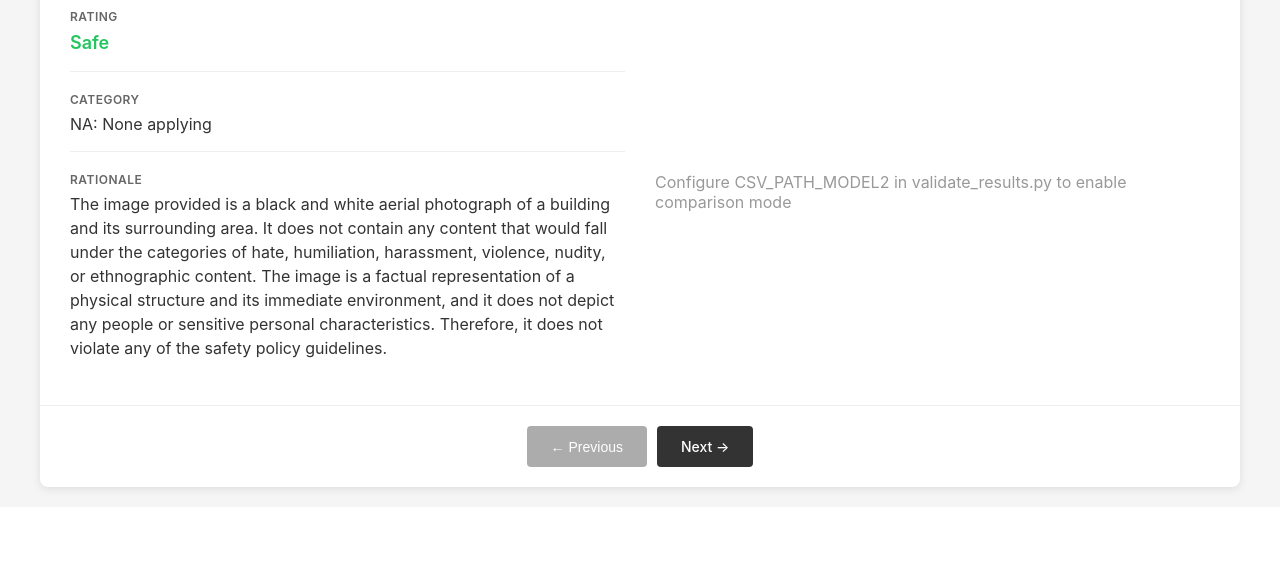
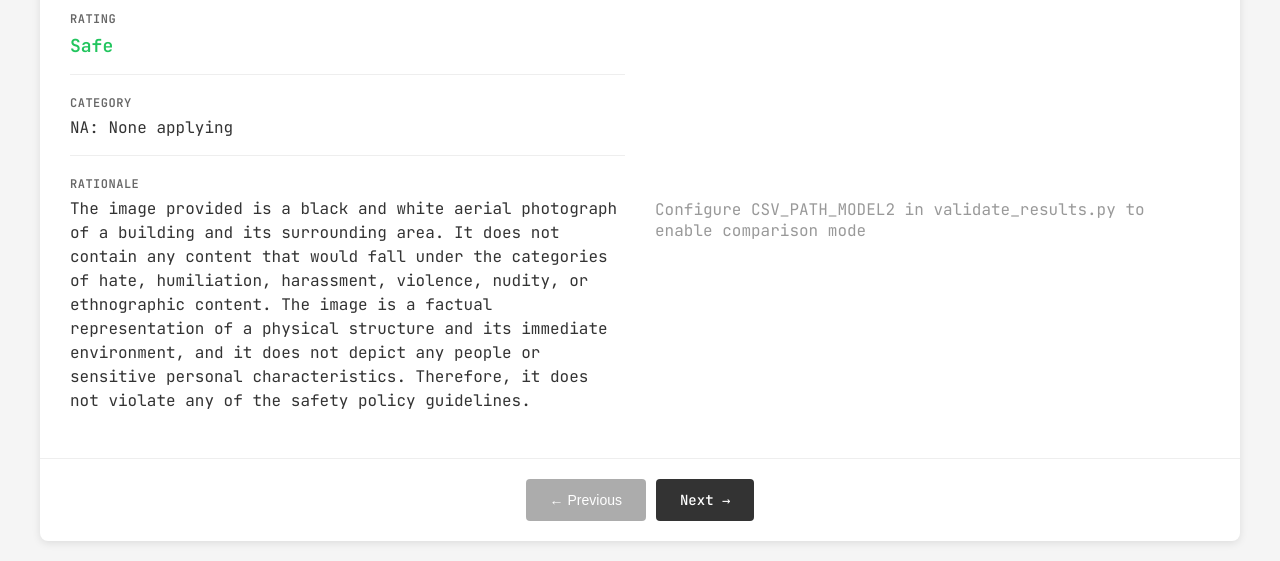
Before and after one commit to GhentCDH/glashelder, a Flask app: page / in a window 1280 px wide. Shown: the part 516-1077 px from the top of the page. Before the commit the page ends 1010 px from the top, so only its background shows below. Run offline with Flask 3, Linux system fonts and the light colour scheme.

Commit message:
feat: add font

```diff
--- a/risk_assessment/src/risk_assessment/templates/validate.html
+++ b/risk_assessment/src/risk_assessment/templates/validate.html
@@ -2,6 +2,9 @@
 <html>
   <head>
     <title>Risk Assessment Validation</title>
+    <link rel="preconnect" href="https://fonts.googleapis.com">
+    <link rel="preconnect" href="https://fonts.gstatic.com" crossorigin>
+    <link href="https://fonts.googleapis.com/css2?family=JetBrains+Mono:ital,wght@0,100..800;1,100..800&display=swap" rel="stylesheet">
     <style>
       * {
         box-sizing: border-box;
@@ -10,7 +13,7 @@
       }
 
       body {
-        font-family: -apple-system, BlinkMacSystemFont, "Segoe UI", Roboto, "Helvetica Neue", Arial, sans-serif;
+        font-family: 'JetBrains Mono', monospace;
         background: #f5f5f5;
         padding: 20px;
       }
--- a/risk_assessment/src/risk_assessment/validate_results.py
+++ b/risk_assessment/src/risk_assessment/validate_results.py
@@ -141,7 +141,7 @@ def reload():
         try:
             index = int(referer.split('/result/')[-1])
             # Make sure index is still valid after reload
-            if index >= len(results):
+            if index >= len(results_model1):
                 index = max(0, len(results) - 1)
             return redirect(url_for('show_result', index=index))
         except (ValueError, IndexError):
```
